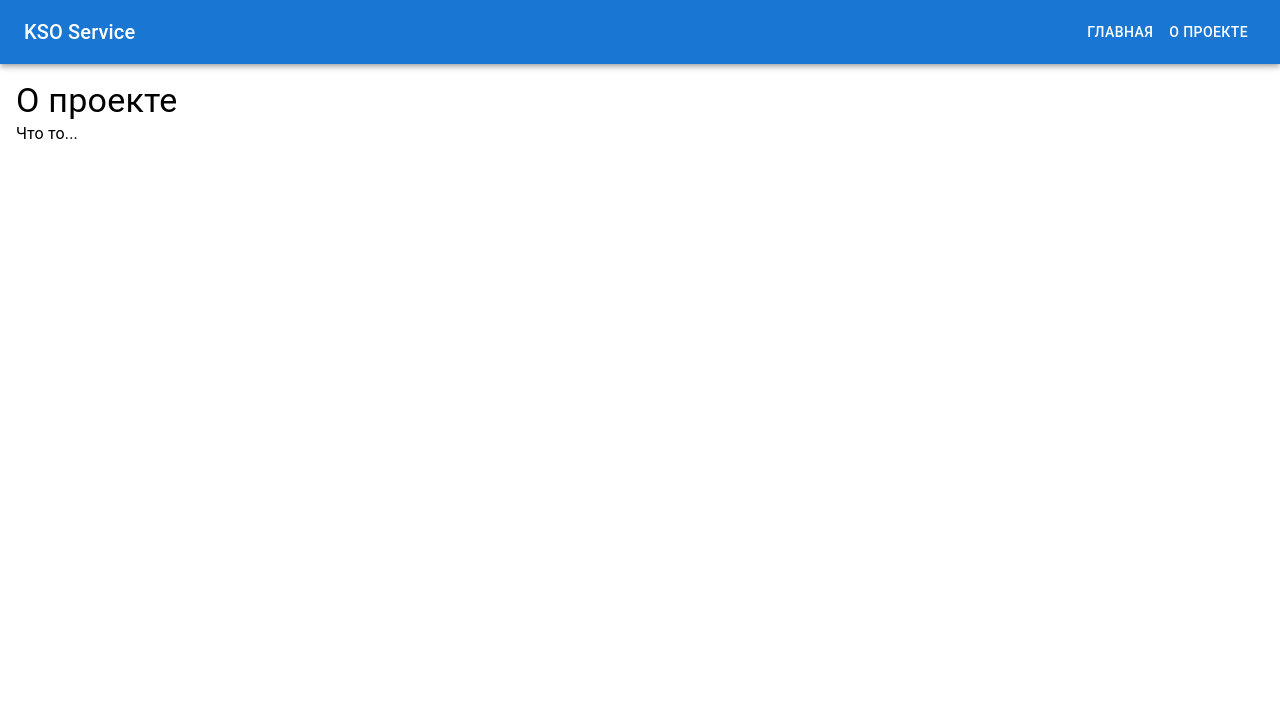
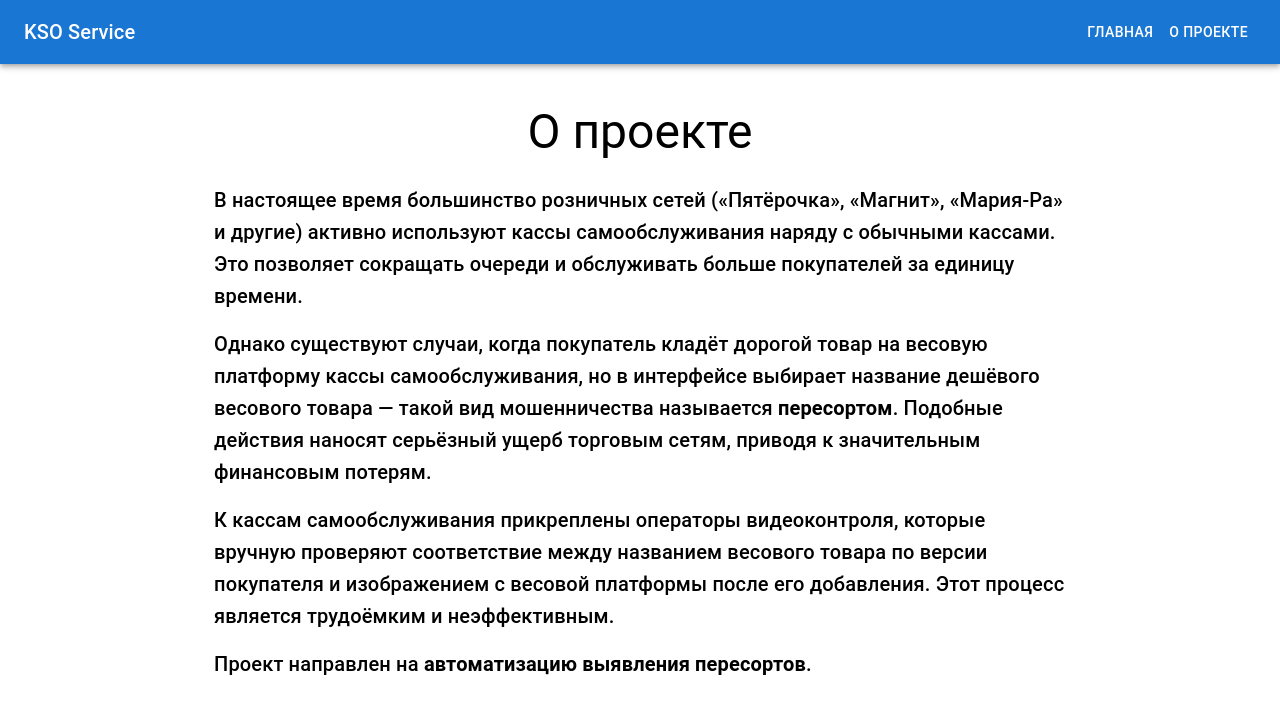
Before and after one commit to glukhov324/kso-service, a React (Create React App) app in the folder kso_frontend/: page /about in a window 1280 px wide. Shown: the top 714 px of the page. Built offline with nearby package versions, Linux system fonts and the light colour scheme.

Commit message:
update text in about page

```diff
--- a/kso_frontend/src/pages/About.js
+++ b/kso_frontend/src/pages/About.js
@@ -1,12 +1,37 @@
 import React from 'react';
-import Typography from '@mui/material/Typography';
+import { Container, Typography, Box } from '@mui/material';
 
 function About() {
   return (
-    <div style={{ padding: 16 }}>
-      <Typography variant="h4">О проекте</Typography>
-      <Typography variant="body1">Что то...</Typography>
-    </div>
+    <Container maxWidth="md" sx={{ py: 5 }}>
+      <Typography variant="h3" align="center" gutterBottom>
+        О проекте
+      </Typography>
+
+      <Box sx={{ mt: 3 }}>
+        <Typography variant="h6" paragraph>
+          В настоящее время большинство розничных сетей («Пятёрочка», «Магнит», «Мария-Ра» и другие)
+          активно используют кассы самообслуживания наряду с обычными кассами. Это позволяет сокращать очереди
+          и обслуживать больше покупателей за единицу времени.
+        </Typography>
+
+        <Typography variant="h6" paragraph>
+          Однако существуют случаи, когда покупатель кладёт дорогой товар на весовую платформу кассы самообслуживания,
+          но в интерфейсе выбирает название дешёвого весового товара — такой вид мошенничества называется <strong>пересортом</strong>.
+          Подобные действия наносят серьёзный ущерб торговым сетям, приводя к значительным финансовым потерям.
+        </Typography>
+
+        <Typography variant="h6" paragraph>
+          К кассам самообслуживания прикреплены операторы видеоконтроля, которые
+          вручную проверяют соответствие между названием весового товара по версии покупателя и изображением с весовой платформы после его добавления.
+          Этот процесс является трудоёмким и неэффективным.
+        </Typography>
+
+        <Typography variant="h6">
+          Проект направлен на <strong>автоматизацию выявления пересортов</strong>.
+        </Typography>
+      </Box>
+    </Container>
   );
 }
 
```
